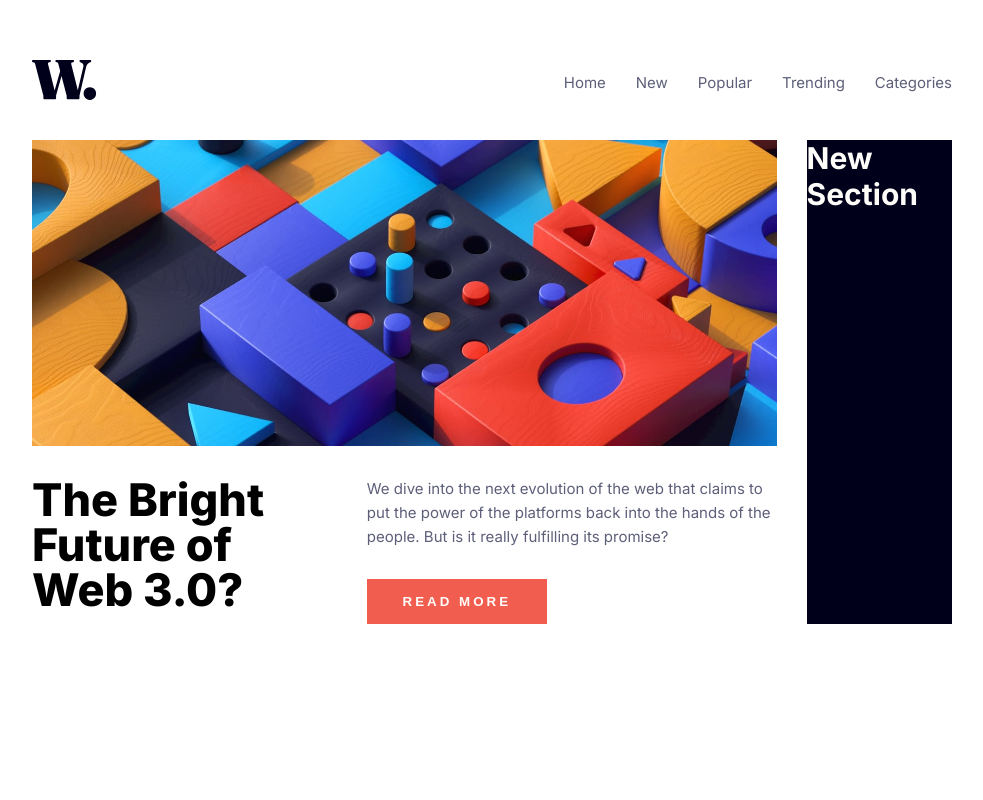
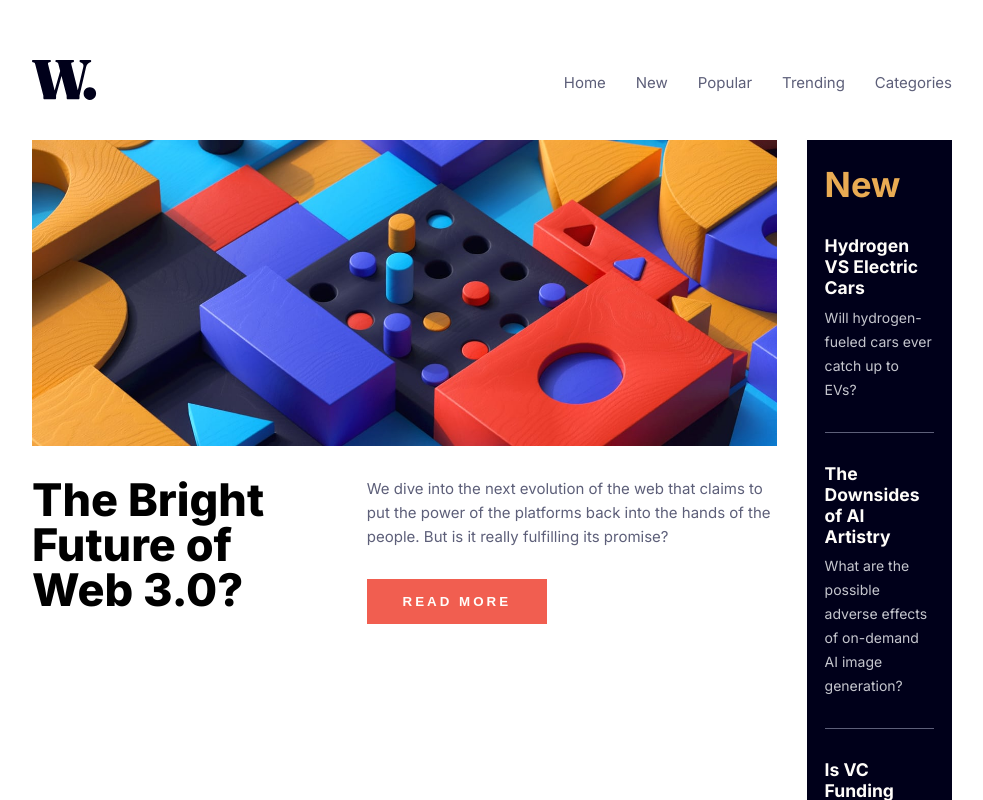
Before and after one commit to saroshfarhan/news-homepage, a React (Vite) app: page / in a window 1280 px wide. Shown: the top 800 px of the page, without its empty margins (148-1131 px from the left). Built offline with nearby package versions, Linux system fonts and the light colour scheme.

Commit message:
news section completed.

```diff
--- /dev/null
+++ b/newData.json
@@ -0,0 +1,17 @@
+[
+  {
+    "id": 1,
+    "headline": "Hydrogen VS Electric Cars",
+    "content": "Will hydrogen-fueled cars ever catch up to EVs?"
+  },
+  {
+    "id": 2,
+    "headline": "The Downsides of AI Artistry",
+    "content": "What are the possible adverse effects of on-demand AI image generation?"
+  },
+  {
+    "id": 3,
+    "headline": "Is VC Funding Drying Up?",
+    "content": "Private funding by VC firms is down 50% YOY. We take a look at what that means."
+  }
+]
--- a/src/App.jsx
+++ b/src/App.jsx
@@ -4,6 +4,7 @@ import MainSection from "./components/mainSection/mainSection";
 import NewSection from "./components/newSection/newSection";
 
 import "./App.scss";
+import newData from "../newData.json";
 
 function App() {
   return (
@@ -11,7 +12,7 @@ function App() {
       <Navbar />
       <div className="upper-main-container">
         <MainSection />
-        <NewSection />
+        <NewSection newData={newData} />
       </div>
     </div>
   );
--- a/src/components/newSection/newSection.jsx
+++ b/src/components/newSection/newSection.jsx
@@ -1,10 +1,26 @@
 import React from "react";
 import "./newSection.scss";
 
-function NewSection() {
+function NewSection({ newData }) {
+  const NewsRender = newData.map((news, index) => {
+    return (
+      <div key={index}>
+        <div className="news-sub">
+          <a href="#">
+            <h3>{news.headline}</h3>
+          </a>
+          <p>{news.content}</p>
+        </div>
+        {news.id != newData.length ? <hr /> : ""}
+      </div>
+    );
+  });
   return (
     <div className="new-section-container">
-      <h1>New Section</h1>
+      <div className="contents">
+        <h1>New</h1>
+        {NewsRender}
+      </div>
     </div>
   );
 }
--- a/src/components/newSection/newSection.scss
+++ b/src/components/newSection/newSection.scss
@@ -8,4 +8,36 @@ $VeryDarkBlue: hsl(240, 100%, 5%);
 .new-section-container {
   background-color: $VeryDarkBlue;
   color: $OffWhite;
+
+  .contents {
+    padding: 1.6rem 1.2rem 0 1.2rem;
+    h1 {
+      color: $SoftOrange;
+      font-size: 2.3rem;
+    }
+
+    .news-sub {
+      margin: 2rem 0;
+      h3 {
+        color: $OffWhite;
+        margin-bottom: 0.5rem;
+
+        &:hover {
+          color: $SoftOrange;
+          transition: cubic-bezier(0.445, 0.05, 0.55, 0.95) 0.3s;
+        }
+      }
+      p {
+        font-size: 14px;
+        color: $GrayishBlue;
+        line-height: 24px;
+      }
+    }
+    hr {
+      border: none;
+      height: 1px;
+      color: $DarkGrayishBlue;
+      background-color: $DarkGrayishBlue;
+    }
+  }
 }
```
